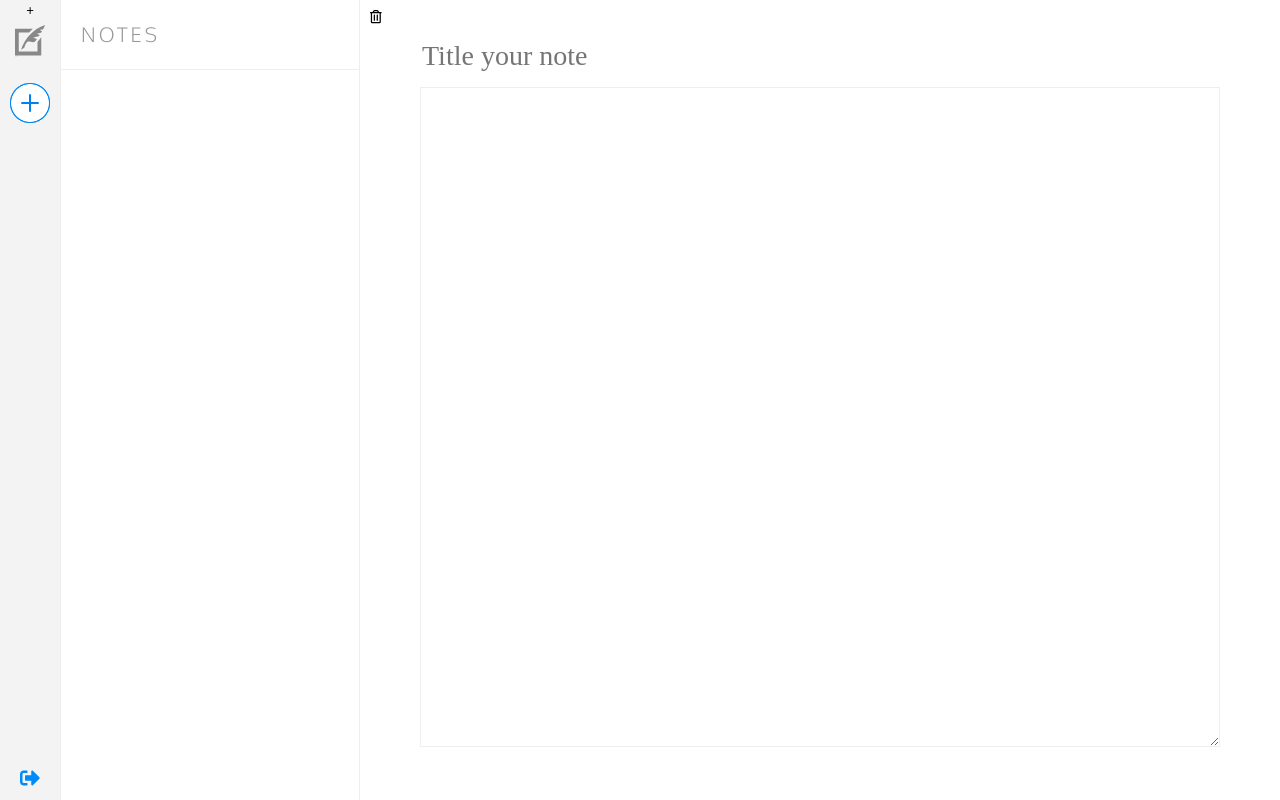
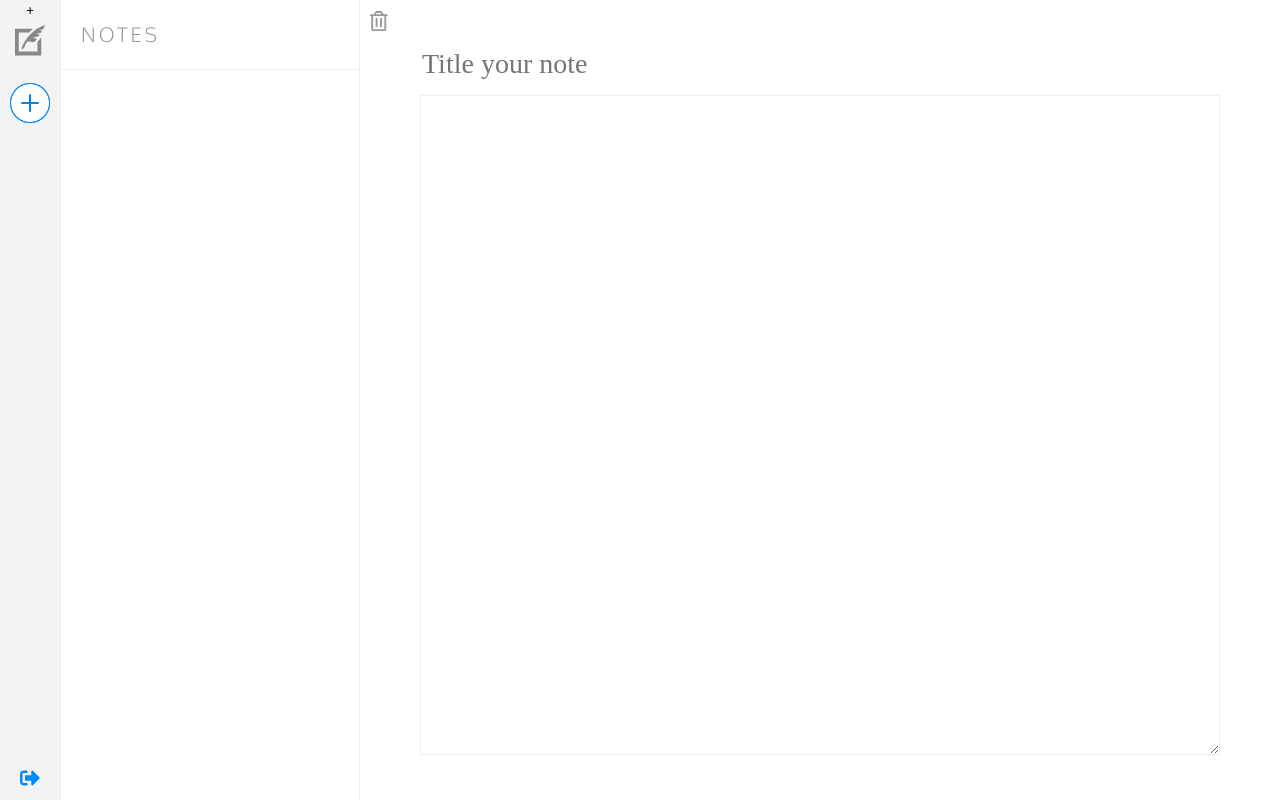
Before and after one commit to crawfo58/noteherder, a React (Create React App) app: page / in a window 1280 px wide. Built offline with nearby package versions, Linux system fonts and the light colour scheme; a web font is replaced by a local one.

Commit message:
Fix CSS for trash button

```diff
--- a/src/NoteForm.css
+++ b/src/NoteForm.css
@@ -23,10 +23,13 @@
     font-size: 1.4rem;
     padding: 1rem;
   }
-  .NoteForm button i.fa {
+  .NoteForm button {
     color: #999;
     font-size: 2rem;
     margin: 0;
+  }
+  .NoteForm button:hover {
+    color:black;
   }
   .NoteForm form {
     margin: 0 auto;
```
Also changed, not shown: 1 other file (tests, documents, lock files or other folders).
